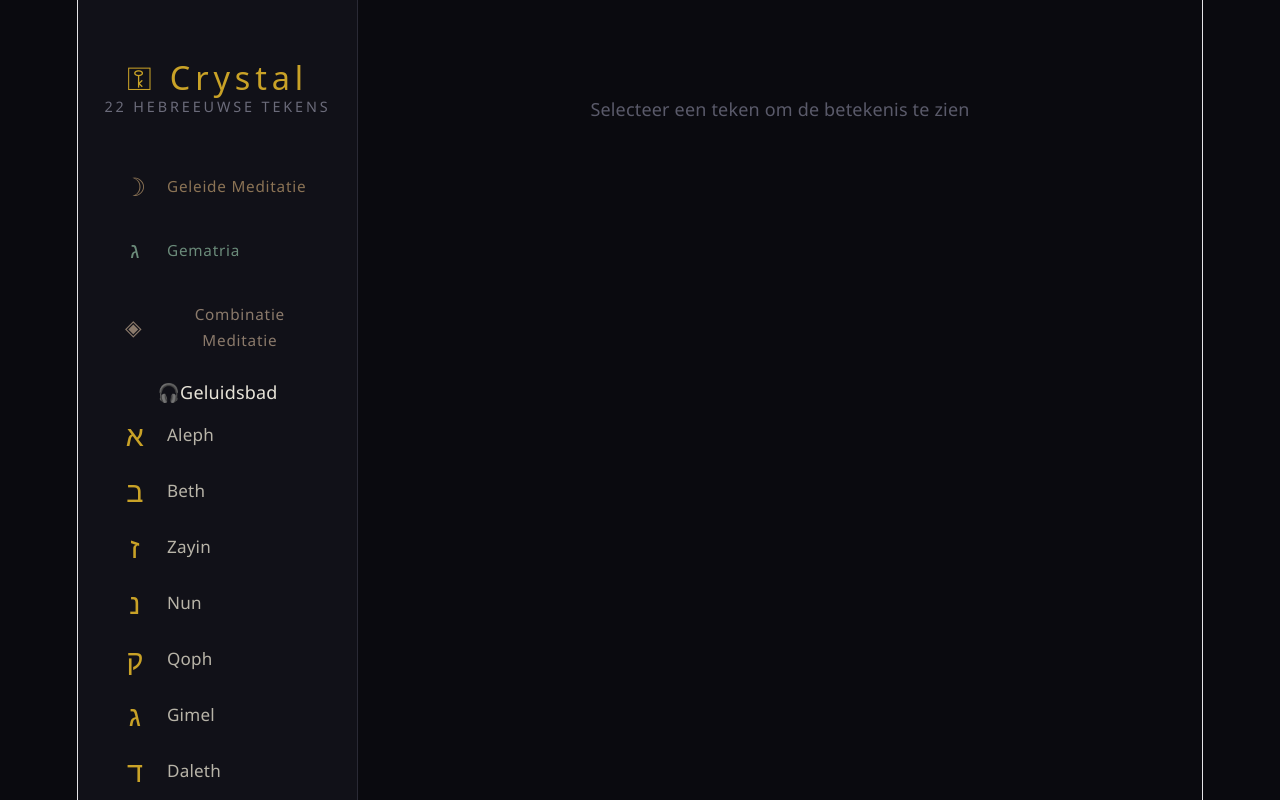
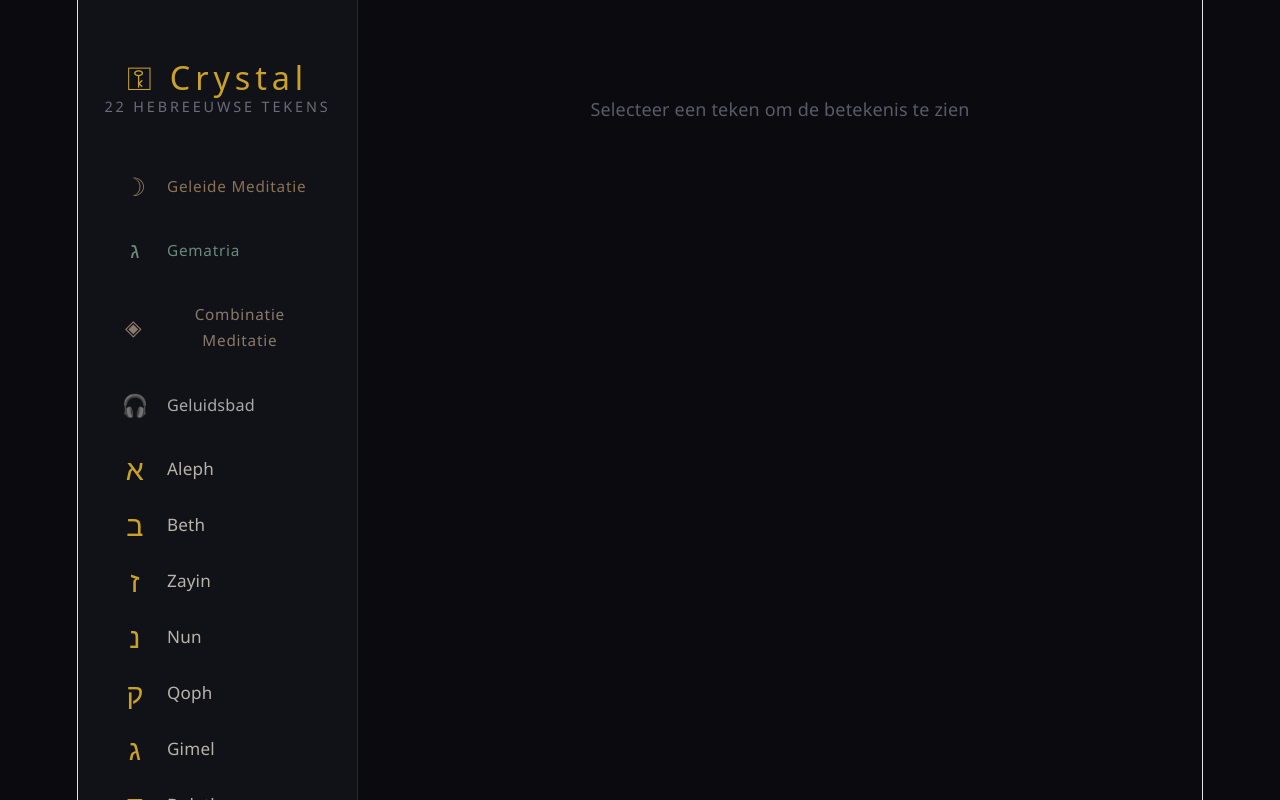
Before and after one commit to KoningWouter/Crystal, a React (Vite) app: page / in a window 1280 px wide. Shown: the top 800 px of the page. Built offline with nearby package versions, Linux system fonts and the light colour scheme; no server answers.

Commit message:
SoundBath sidebar link styling

```diff
--- a/src/App.css
+++ b/src/App.css
@@ -286,7 +286,50 @@ html {
 }
 
 .combo-link.active .combo-name {
-  color: #e8e4d9;
+  color: #c9a227;
+}
+
+/* Geluidsbad sidebar link */
+.soundbath-link {
+  display: flex;
+  align-items: center;
+  gap: 16px;
+  padding: 12px 16px;
+  border-radius: 8px;
+  cursor: pointer;
+  transition: background 0.2s, color 0.2s;
+  border: 1px solid transparent;
+  margin-bottom: 8px;
+}
+
+.soundbath-link:hover {
+  background: #1a1a24;
+}
+
+.soundbath-link.active {
+  background: #1e1e2a;
+  border-color: #c9a227;
+}
+
+.soundbath-icon {
+  font-size: 1.2rem;
+  color: #8b7a6b;
+  width: 32px;
+  text-align: center;
+}
+
+.soundbath-link.active .soundbath-icon {
+  color: #c9a227;
+}
+
+.soundbath-name {
+  font-size: 0.9rem;
+  color: #aaa;
+  font-weight: 500;
+}
+
+.soundbath-link.active .soundbath-name {
+  color: #c9a227;
 }
 
 .letter-item {
```
